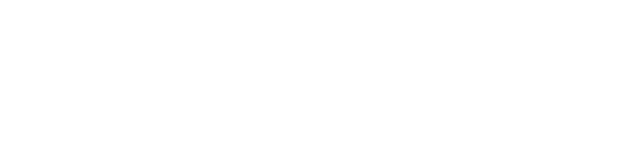
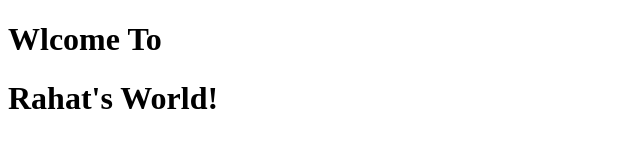
Before and after one commit to rahatkabir007/my-portfolio, a plain HTML site: page index.html in a window 1280 px wide. Shown: the whole page, without its empty margins (0-640 px from the left). Drawn offline with Linux system fonts and the light colour scheme.

Commit message:
heading added

```diff
--- a/index.html
+++ b/index.html
@@ -6,8 +6,10 @@
     <meta name="viewport" content="width=device-width, initial-scale=1.0">
     <title>Rahat's Portfolio</title>
     <link rel="stylesheet" href="CSS/style.css">
+
 </head>
 <body>
-
+    <h1>Wlcome To</h1>
+    <h1>Rahat's World!</h1>
 </body>
 </html>
```
